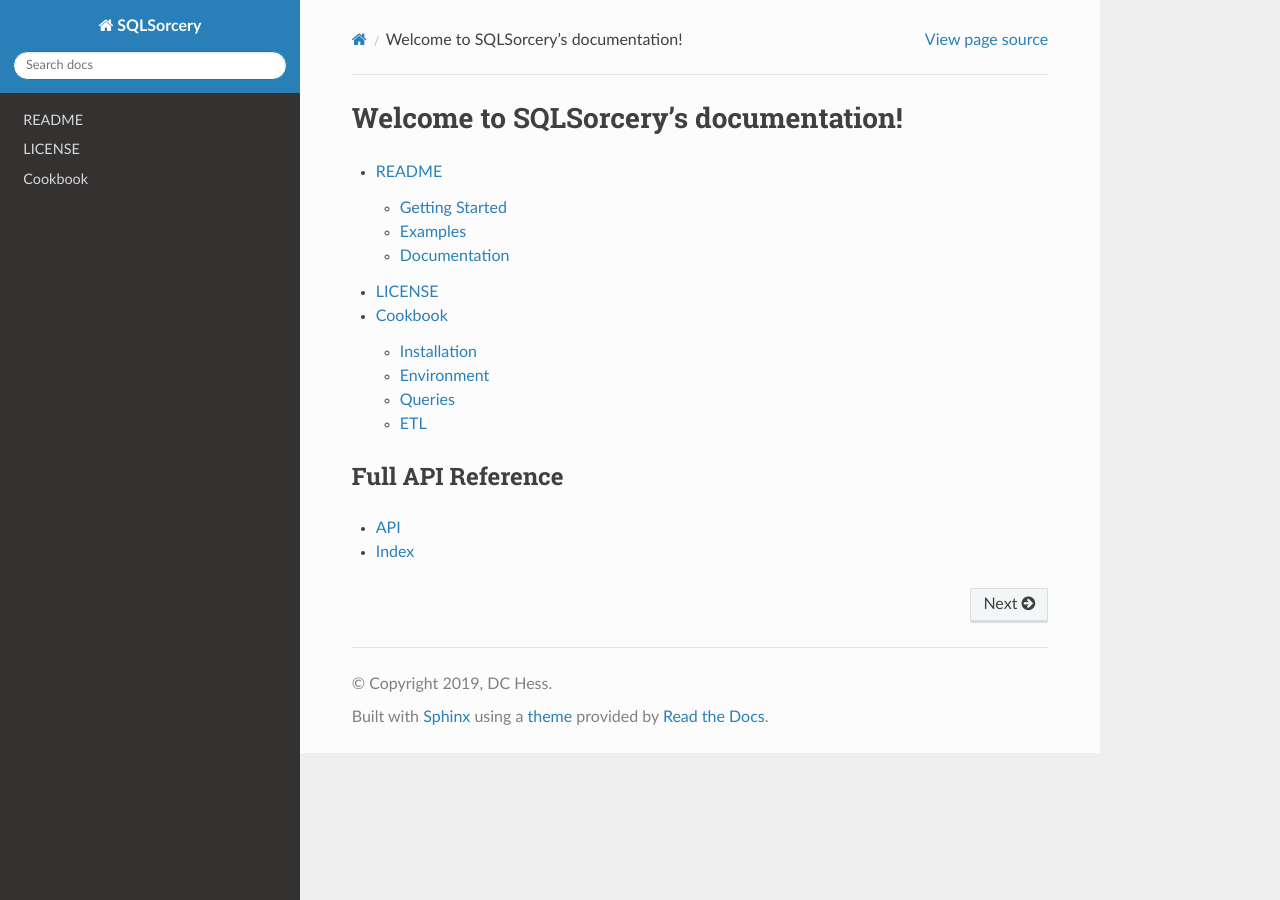
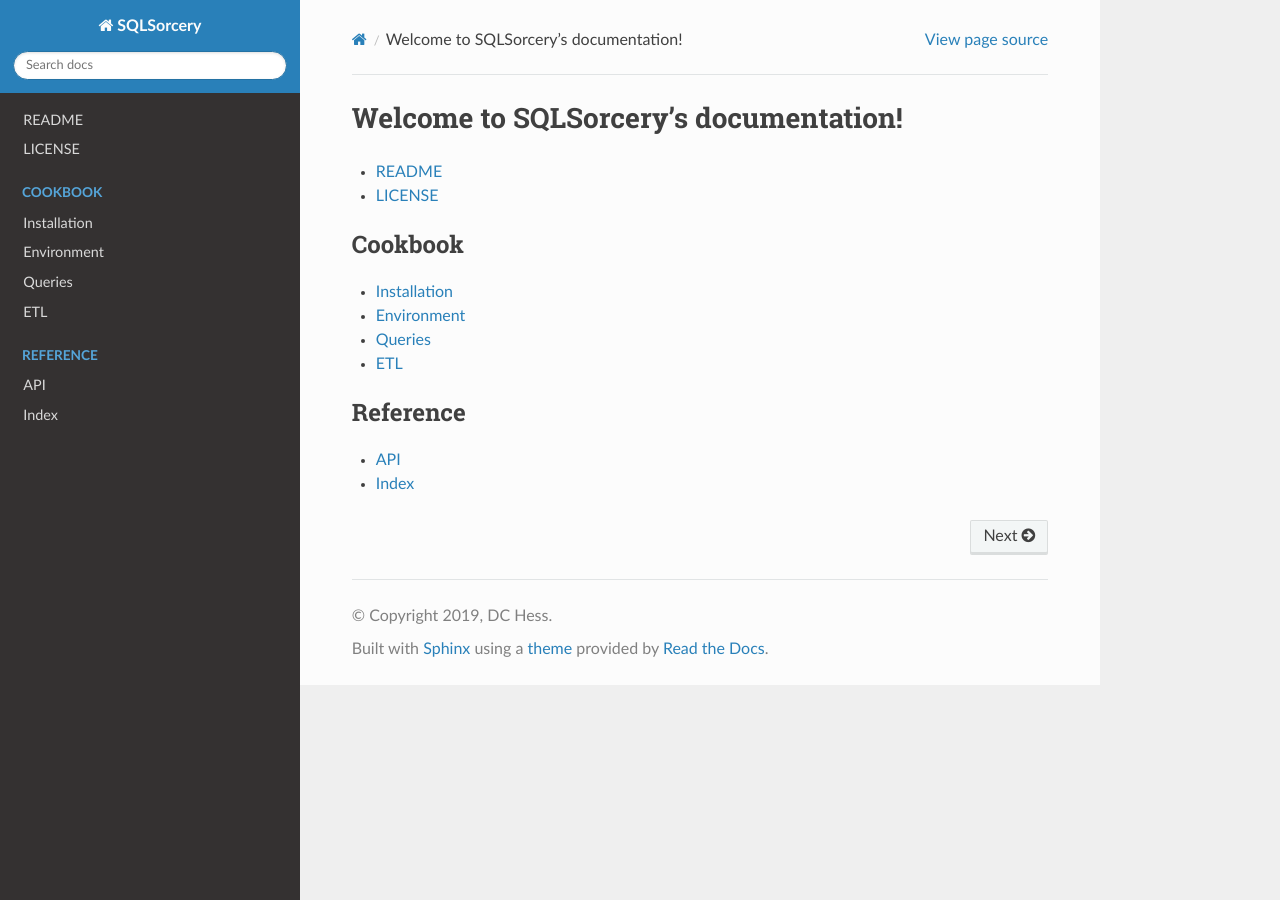
Before and after one commit to kippnorcal/sqlsorcery, a Sphinx documentation site: the page built from docs/source/index.rst, in a window 1280 px wide. Built offline with Sphinx 7.4.7 and the Read the Docs theme 2.0.0, drawn with Linux system fonts in a browser that asks for light colours.

Commit message:
Update docs format

```diff
--- a/docs/source/api.rst
+++ b/docs/source/api.rst
@@ -3,9 +3,6 @@
 API
 ===
 
-Module contents
----------------
-
 .. automodule:: sqlsorcery
    :members:
    :undoc-members:
--- /dev/null
+++ b/docs/source/genindex.rst
@@ -0,0 +1,4 @@
+.. This file is a placeholder and will be replaced
+
+Index
+#####
--- a/docs/source/index.rst
+++ b/docs/source/index.rst
@@ -7,14 +7,22 @@ Welcome to SQLSorcery's documentation!
 ======================================
 
 .. toctree::
-   :maxdepth: 2
+   :maxdepth: 1
 
    readme
    license
-   cookbook/index
 
-Full API Reference
-------------------
+.. toctree::
+   :maxdepth: 1
+   :caption: Cookbook
 
-* :ref:`api`
-* :ref:`genindex`
+   cookbook/installation
+   cookbook/environment
+   cookbook/queries
+   cookbook/etl
+
+.. toctree::
+   :caption: Reference
+
+   api.rst
+   genindex
```
Also changed, not shown: docs/source/cookbook/etl.rst (+14 -2 lines).
